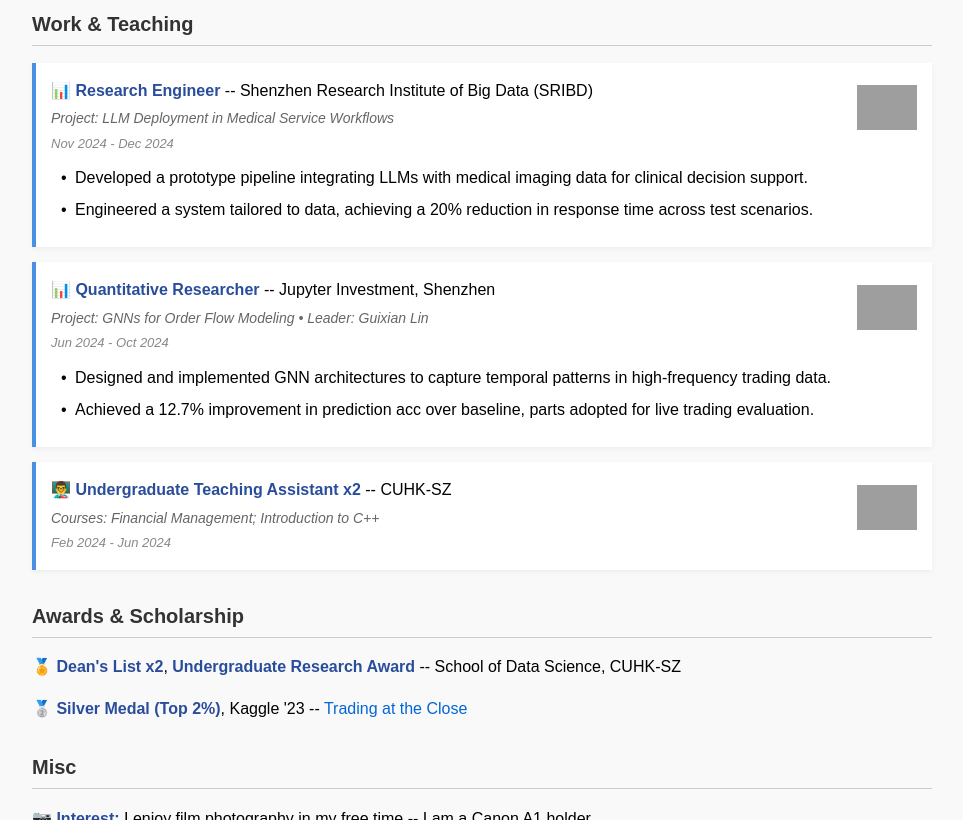
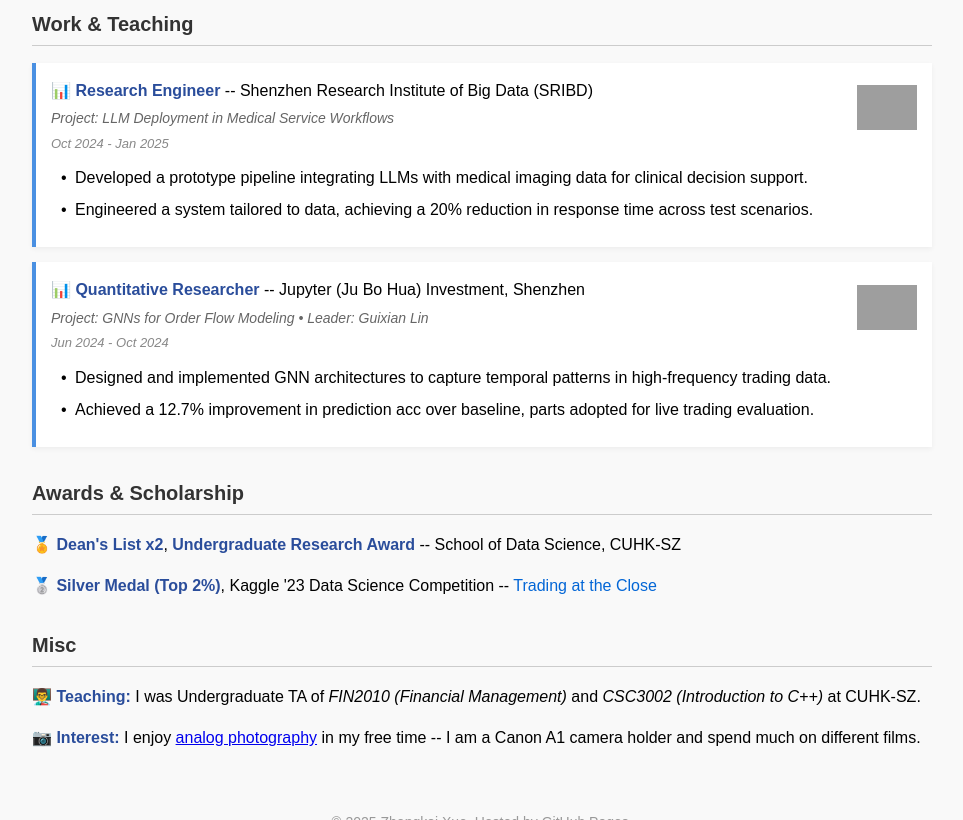
Before and after one commit to greatxue/greatxue.github.io, a plain HTML site: page index.html in a window 1280 px wide. Shown: the part 1980-2800 px from the top of the page, without its empty margins (158-1121 px from the left). Drawn offline with Linux system fonts and the light colour scheme; grey boxes are pictures that could not be loaded.

Commit message:
Update index.html

```diff
--- a/index.html
+++ b/index.html
@@ -179,7 +179,7 @@
     <div class="item">
       <div class="item-content">
         🎓 <span class="highlight">University of Oxford</span><br>
-        <div class="meta-info">Visiting Student in Math & Statistics • Grade: A</div>
+        <div class="meta-info">Exchange Student in Math & Statistics, St Hilda's College • Grade: A</div>
         <span class="date-tag">Oct 2024 - Mar 2025</span>
       </div>
       <img class="logo" src="https://pic1.imgdb.cn/item/67edf29c0ba3d5a1d7eb854f.png" alt="Oxford Logo" />
@@ -205,7 +205,7 @@
       <div class="item-content">
         🔬 <span class="highlight">RA</span> -- Learning of Graph and Optimization (LOGO) Lab, CUHK-SZ<br>
         <div class="meta-info">Topic: Graph Representation & Reasoning • Advisor: Tianshu Yu</div>
-        <span class="date-tag">Dec 2024 - Mar 2025</span>
+        <span class="date-tag">Jan 2025 - Jun 2026</span>
         <ul>
           <li>Explored the graph-structured data representation and reasoning in the era of LLMs.</li>
           <li>Investigated the potential of molecular graph pretraining and applied it to real-world problems.</li>
@@ -318,7 +318,7 @@
       <div class="item-content">
         📊 <span class="highlight">Research Engineer</span> -- Shenzhen Research Institute of Big Data (SRIBD)<br>
         <div class="meta-info">Project: LLM Deployment in Medical Service Workflows</div>
-      <span class="date-tag">Nov 2024 - Dec 2024</span>
+      <span class="date-tag">Oct 2024 - Jan 2025</span>
        <ul>
           <li>Developed a prototype pipeline integrating LLMs with medical imaging data for clinical decision support.</li>
           <li>Engineered a system tailored to data, achieving a 20% reduction in response time across test scenarios.</li>
@@ -329,7 +329,7 @@
 
     <div class="item">
       <div class="item-content">
-        📊 <span class="highlight">Quantitative Researcher</span> -- Jupyter Investment, Shenzhen<br>
+        📊 <span class="highlight">Quantitative Researcher</span> -- Jupyter (Ju Bo Hua) Investment, Shenzhen<br>
         <div class="meta-info">Project: GNNs for Order Flow Modeling • Leader: Guixian Lin</div>
         <span class="date-tag">Jun 2024 - Oct 2024</span>
         <ul>
@@ -337,28 +337,19 @@
           <li>Achieved a 12.7% improvement in prediction acc over baseline, parts adopted for live trading evaluation.</li>
         </ul>
       </div>
-      <img class="logo" src="https://pic1.imgdb.cn/item/67fc502288c538a9b5cf171a.png" alt="Jupyter Logo" />
+      <img class="logo" src="https://pic1.imgdb.cn/item/67edf16f0ba3d5a1d7eb8457.jpg" alt="Jupyter Logo" />
     </div>
-
-  <div class="item">
-    <div class="item-content">
-      👨‍🏫 <span class="highlight">Undergraduate Teaching Assistant x2</span> -- CUHK-SZ<br>
-      <div class="meta-info">Courses: Financial Management; Introduction to C++</div>
-      <span class="date-tag">Feb 2024 - Jun 2024</span>
-    </div>
-    <img class="logo" src="https://pic1.imgdb.cn/item/67edf4760ba3d5a1d7eb8608.png" alt="CUHK-SZ Logo" />
-  </div>
-</div>
 
   <div class="section">
     <h2>Awards & Scholarship</h2>
     <p>🏅 <span class="highlight">Dean's List x2</span>, <span class="highlight">Undergraduate Research Award</span> -- School of Data Science, CUHK-SZ</p>
-    <p>🥈 <span class="highlight">Silver Medal (Top 2%)</span>, Kaggle '23 -- <a class="link" href="https://www.kaggle.com/competitions/optiver-trading-at-the-close/leaderboard">Trading at the Close</a></p>
+    <p>🥈 <span class="highlight">Silver Medal (Top 2%)</span>, Kaggle '23 Data Science Competition -- <a class="link" href="https://www.kaggle.com/competitions/optiver-trading-at-the-close/leaderboard">Trading at the Close</a></p>
   </div>
 
   <div class="section">
     <h2>Misc</h2>
-    <p>📷 <span class="highlight">Interest:</span> I enjoy film photography in my free time -- I am a Canon A1 holder.
+    <p>👨‍🏫 <span class="highlight">Teaching:</span> I was Undergraduate TA of <em>FIN2010 (Financial Management)</em> and <em>CSC3002 (Introduction to C++)</em> at CUHK-SZ.
+    <p>📷 <span class="highlight">Interest:</span> I enjoy <a href="https://en.wikipedia.org/wiki/Analog_photography">analog photography</a> in my free time -- I am a Canon A1 camera holder and spend much on different films.
     </p>
   </div>
 
```
